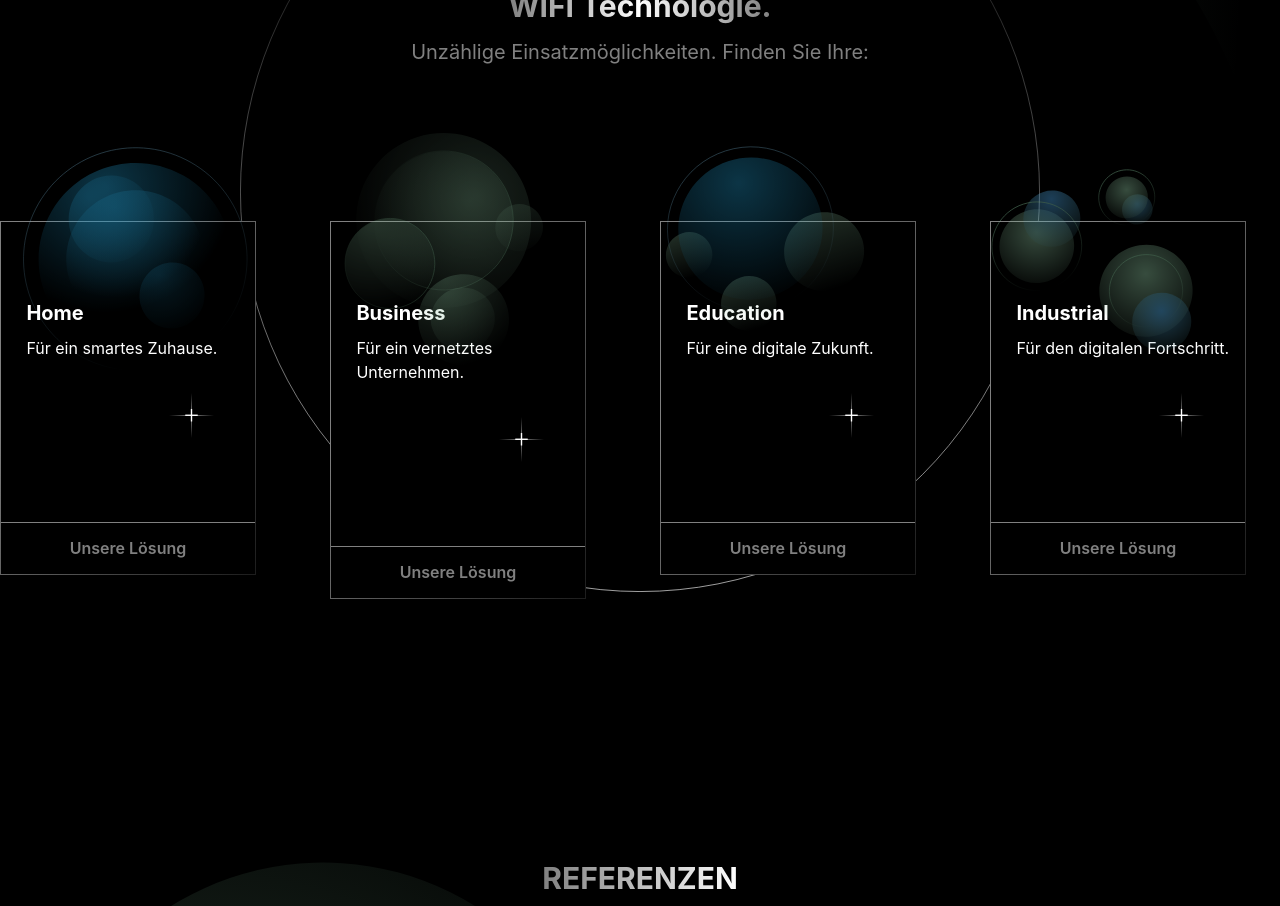
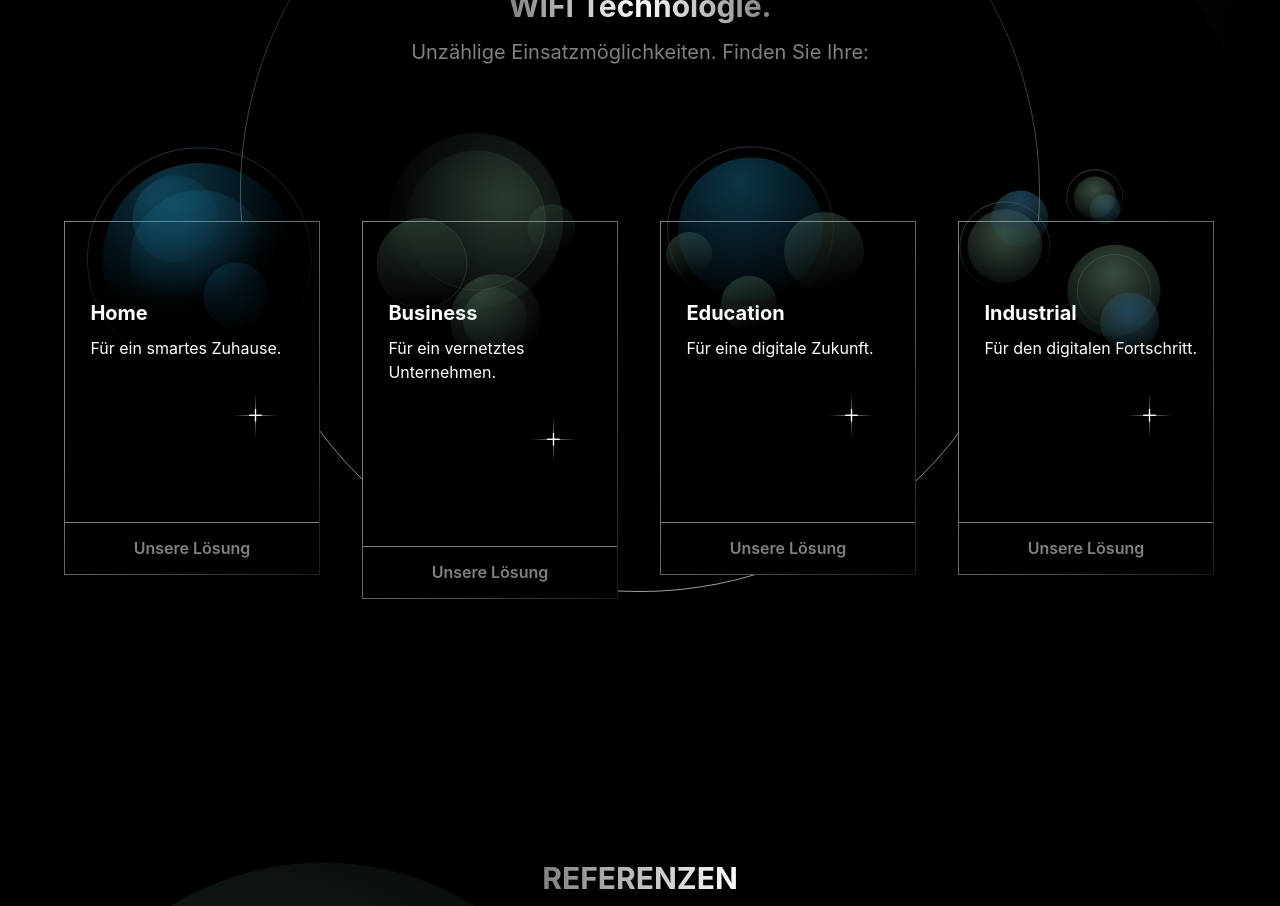
Before and after one commit to tw4/web-page-06, a React (Create React App) app in the folder web/: page / in a window 1280 px wide. Shown: the part 1080-1986 px from the top of the page. Built offline with nearby package versions, Linux system fonts and the light colour scheme.

Commit message:
code edit

```diff
--- a/web/src/ui-library/components/SectionTwo.tsx
+++ b/web/src/ui-library/components/SectionTwo.tsx
@@ -50,6 +50,8 @@ const SectionTwo: React.FC<IProps> = ({ changeLink }) => {
         </Text>
       </VStack>
       <SimpleGrid
+        marginLeft='5%'
+        marginRight='5%'
         columns={[2, null, 4]}
         spacing={10}
       >
```
Lines whose indentation alone changed are shown as unchanged.
